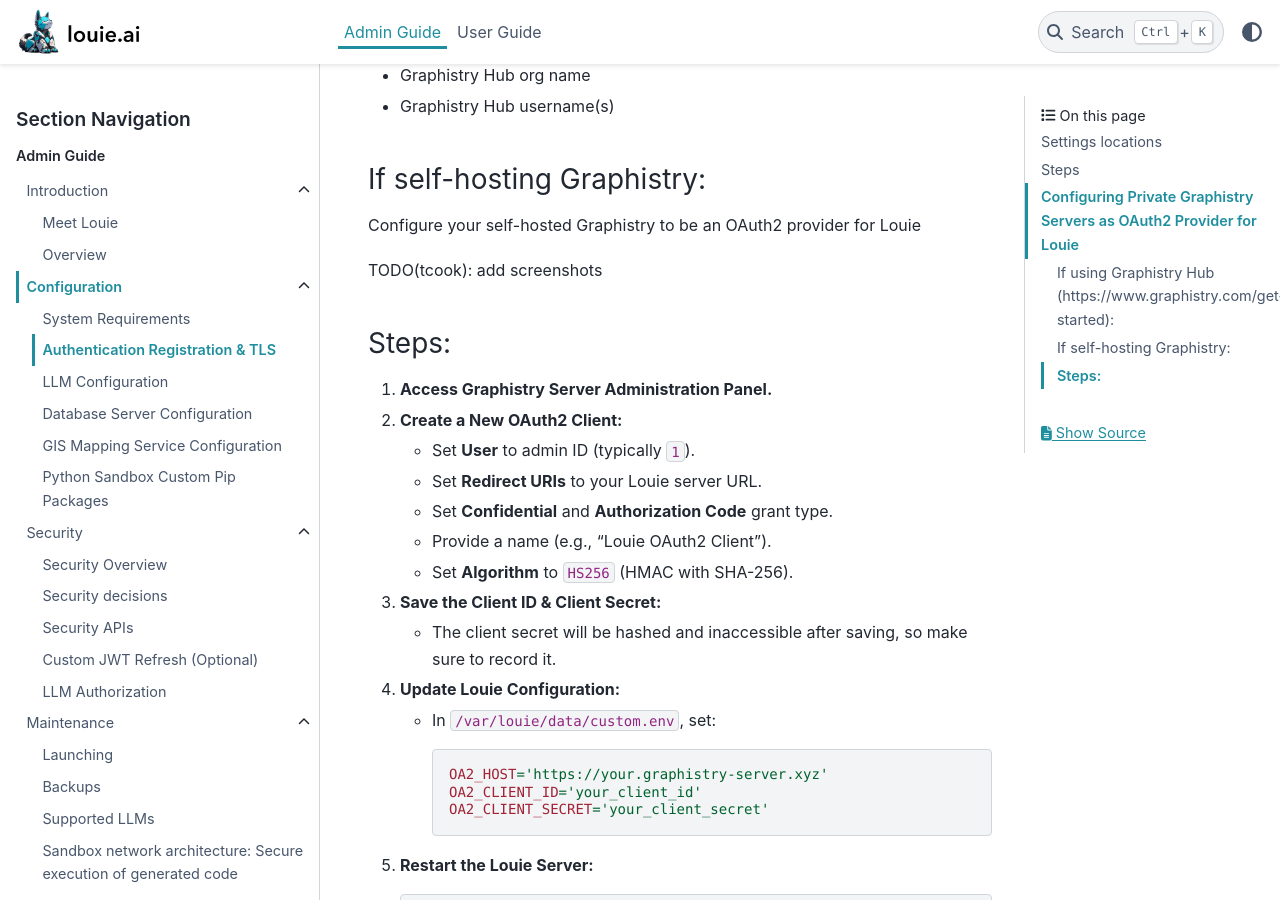
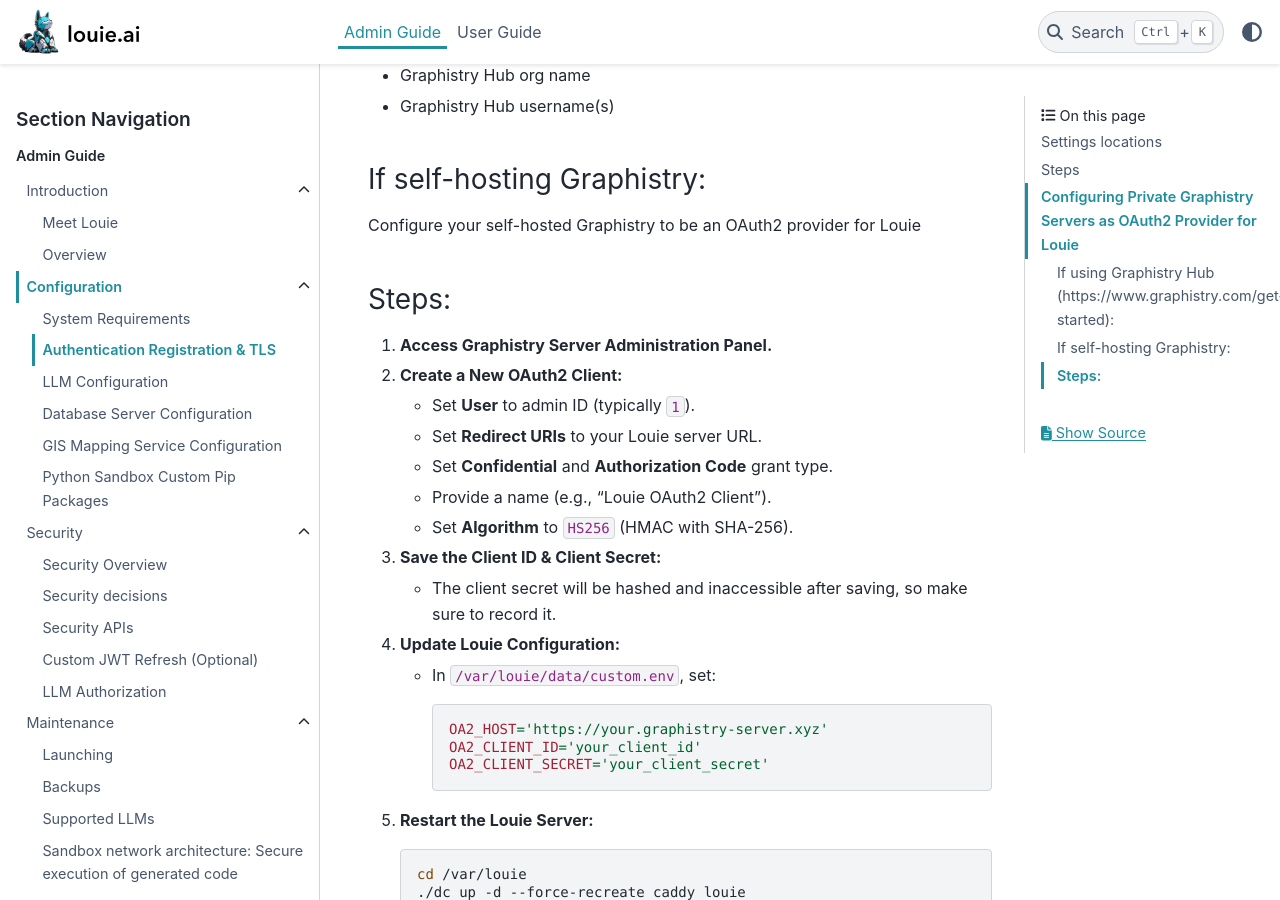
Before and after one commit to graphistry/louie.ai-docs, a Sphinx documentation site: the page built from docs/source/admin/011_Authentication_Registration.md, in a window 1280 px wide and 900 px high, scrolled down 2365 px. Built offline with Sphinx 7.4.7 and the PyData theme 0.15.4, drawn with Linux system fonts in a browser that asks for light colours.

Commit message:
removed TODO

```diff
--- a/docs/source/admin/011_Authentication_Registration.md
+++ b/docs/source/admin/011_Authentication_Registration.md
@@ -80,7 +80,6 @@ Notify Graphistry staff with your:
 
 Configure your self-hosted Graphistry to be an OAuth2 provider for Louie
 
-TODO(tcook): add screenshots
 
 ### Steps:
 
```
